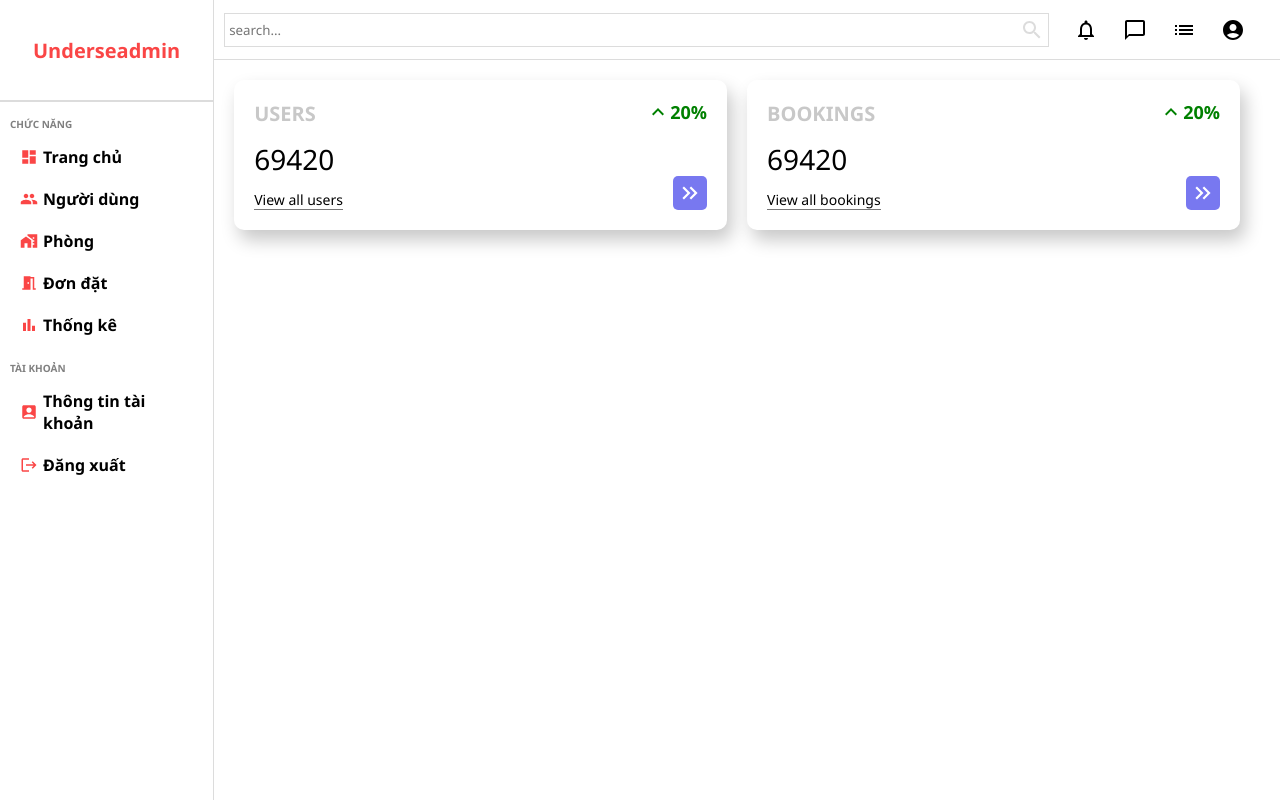
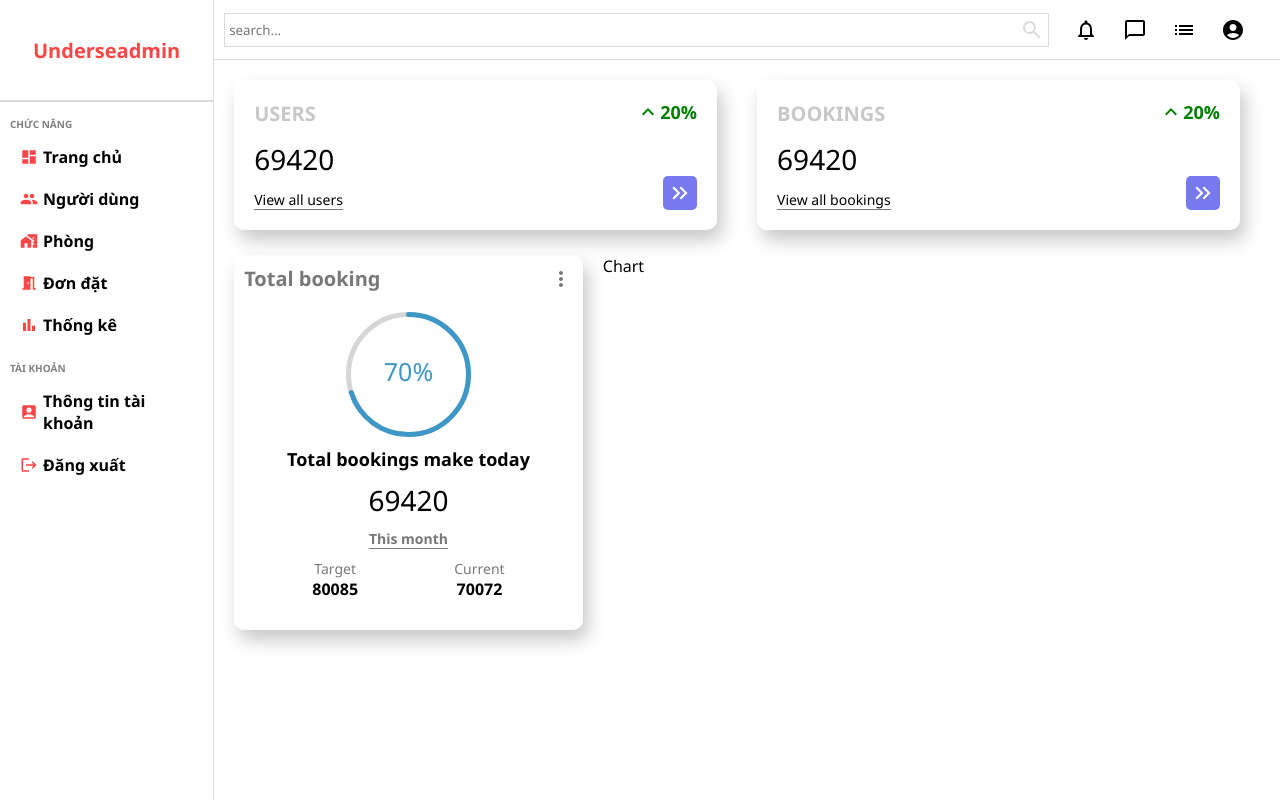
Before and after one commit to thanhtung4work/BookingReactApp, a React (Create React App) app in the folder booking-app/admin/: page / in a window 1280 px wide. Built offline with nearby package versions, Linux system fonts and the light colour scheme.

Commit message:
added circular progress bar

```diff
--- a/booking-app/admin/package.json
+++ b/booking-app/admin/package.json
@@ -11,6 +11,7 @@
     "@testing-library/react": "^13.4.0",
     "@testing-library/user-event": "^13.5.0",
     "react": "^18.2.0",
+    "react-circular-progressbar": "^2.1.0",
     "react-dom": "^18.2.0",
     "react-router-dom": "^6.4.1",
     "react-scripts": "5.0.1",
--- a/booking-app/admin/src/components/chart/Chart.jsx
+++ b/booking-app/admin/src/components/chart/Chart.jsx
@@ -0,0 +1,12 @@
+
+import "./chart.scss";
+
+const Chart = () => {
+  return (
+    <div className="chart">
+      Chart
+    </div>
+  );
+};
+
+export default Chart;
--- a/booking-app/admin/src/components/chart/chart.scss
+++ b/booking-app/admin/src/components/chart/chart.scss
@@ -0,0 +1,3 @@
+.chart {
+  flex: 4;
+}
--- a/booking-app/admin/src/components/featured/Featured.jsx
+++ b/booking-app/admin/src/components/featured/Featured.jsx
@@ -0,0 +1,36 @@
+
+import "./featured.scss";
+import "react-circular-progressbar/dist/styles.css";
+import MoreVertIcon from '@mui/icons-material/MoreVert';
+import { CircularProgressbar } from "react-circular-progressbar";
+
+const Featured = () => {
+  return (
+    <div className="featured">
+      <div className="top">
+        <h2 className="title">Total booking</h2>
+        <MoreVertIcon />
+      </div>
+      <div className="bottom">
+        <div className="featuredChart">
+          <CircularProgressbar value={70} text={"70%"} strokeWidth={4}/>
+        </div>
+        <p className="title">Total bookings make today</p>
+        <p className="amount">69420</p>
+        <h3 className="summaryTitle">This month</h3>
+        <div className="summary">
+          <div className="item">
+            <div className="itemTitle">Target</div>
+            <div className="itemResult">80085</div>
+          </div>
+          <div className="item">
+            <div className="itemTitle">Current</div>
+            <div className="itemResult">70072</div>
+          </div>
+        </div>
+      </div>
+    </div>
+  );
+};
+
+export default Featured;
--- a/booking-app/admin/src/components/featured/featured.scss
+++ b/booking-app/admin/src/components/featured/featured.scss
@@ -0,0 +1,67 @@
+.featured {
+  flex: 2;
+  padding: 10px;
+  box-shadow: 5px 10px 18px rgb(200, 200, 200);
+  border-radius: 10px;
+
+  .top {
+    display: flex;
+    align-items: center;
+    justify-content: space-between;
+    color: rgb(120, 120, 120);
+
+    .title{
+      font-size: 20px;
+    }
+  }
+
+  .bottom {
+    padding: 20px;
+    display: flex;
+    flex-direction: column;
+    justify-content: center;
+    align-items: center;
+    gap: 10px;
+
+    .featuredChart {
+      width: 125px;
+      height: 125px;
+    }
+
+    .title {
+      font-weight: 600;
+      font-size: 18px;
+    }
+
+    .amount {
+      font-size: 28px;
+    }
+
+    .summaryTitle {
+      border-bottom: 1px solid rgb(120, 120, 120);
+      color: rgb(120, 120, 120);
+      font-size: 14px;
+    }
+    .summary {
+      width: 100%;
+      display: flex;
+      justify-content: space-around;
+      align-items: center;
+
+      .item {
+        display: flex;
+        flex-direction: column;
+        justify-content: space-between;
+        align-items: center;
+
+        .itemTitle {
+          font-size: 14px;
+          color:rgb(120, 120, 120);
+        }
+        .itemResult {
+          font-weight: 700;
+        }
+      }
+    }
+  }
+}
--- a/booking-app/admin/src/pages/home/Home.jsx
+++ b/booking-app/admin/src/pages/home/Home.jsx
@@ -1,4 +1,6 @@
 import React from "react";
+import Chart from "../../components/chart/Chart";
+import Featured from "../../components/featured/Featured";
 import Navbar from "../../components/navbar/Navbar";
 import Sidebar from "../../components/sidebar/Sidebar";
 import Widget from "../../components/widget/Widget";
@@ -16,7 +18,8 @@
           <Widget type="bookings"/>
         </div>
         <div className="charts">
-
+          <Featured />
+          <Chart />
         </div>
       </div>
     </div>
--- a/booking-app/admin/src/pages/home/home.scss
+++ b/booking-app/admin/src/pages/home/home.scss
@@ -4,9 +4,14 @@
   .homeContainer {
     flex: 5;
 
-    .widgets {
+    .widgets, .charts {
       display: flex;
       padding: 20px;
+      gap: 20px;
+    }
+
+    .charts {
+      padding: 5px 20px;
     }
   }
 }
```
Also changed, not shown: 1 other file (tests, documents, lock files or other folders).
